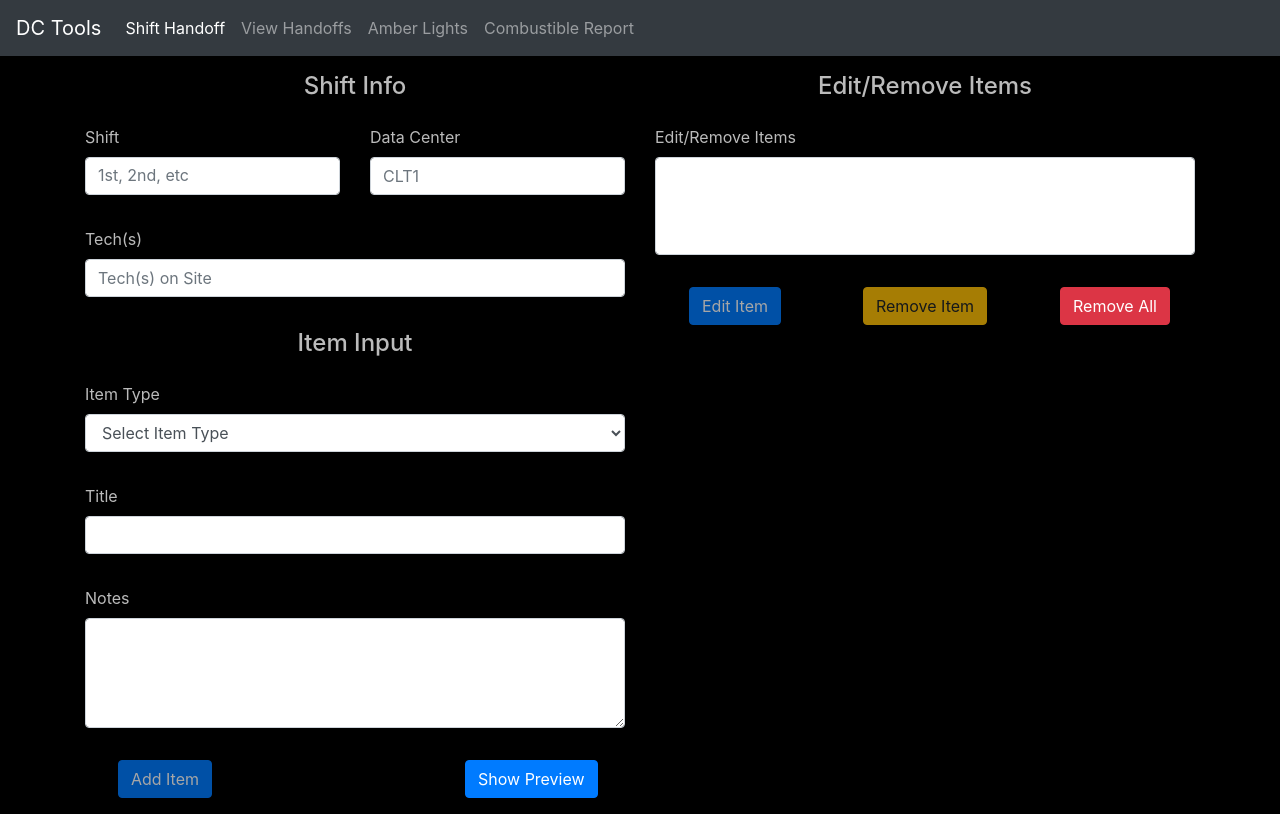
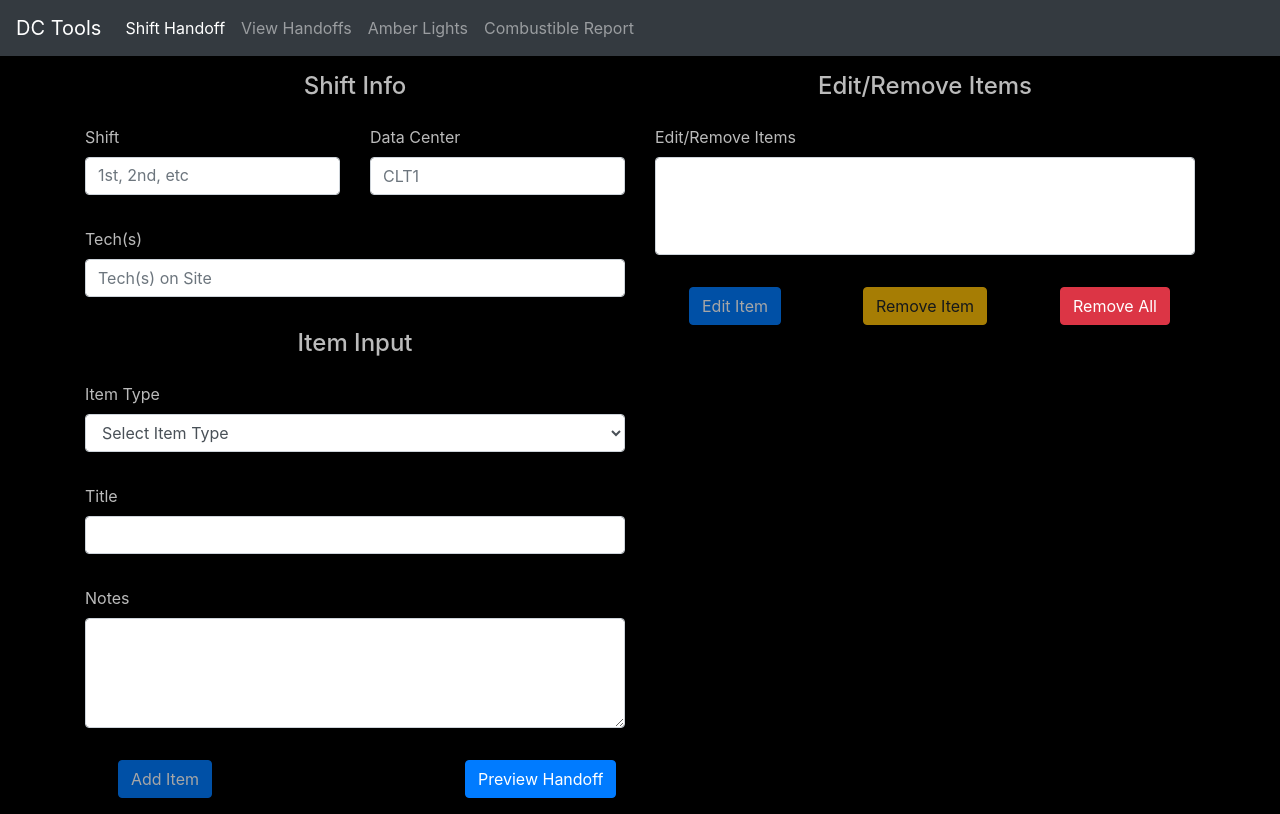
Before and after one commit to GregoryDesmarais/dcTools, a React (Create React App) app in the folder client/: page /handoff in a window 1280 px wide. Built offline with nearby package versions, Linux system fonts and the light colour scheme.

Commit message:
Handoff tweaks - Changed button from "Show Preview" to "Preview Handoff"
Main
- Updated Handoff description per above change.

ViewHandoff
- Results now updates when filter changes.
- clearFilter added, to be implemented in a future update.

```diff
--- a/client/src/pages/Handoff/index.js
+++ b/client/src/pages/Handoff/index.js
@@ -255,7 +255,7 @@ class Handoff extends Component {
                                 </Col>
                                 <Col lg={4} />
                                 <Col>
-                                    <Button onClick={this.showPreview}>Show Preview</Button>
+                                    <Button onClick={this.showPreview}>Preview Handoff</Button>
                                 </Col>
                                 <Col lg={4} />
                             </Row>
@@ -276,7 +276,7 @@ class Handoff extends Component {
                                             {/* <option value="">Select Item</option> */}
                                             {this.state.items.map((item, i) => {
                                                 return (
-                                                    <option key={i} value={i}>{item.type} - {item.title}</option>
+                                                    <option key={i} value={i}>{item.type} - {item.TID !== "" ? `${item.TID} - ` : ""}{item.title}</option>
                                                 )
                                             })}
                                         </Form.Control>
--- a/client/src/pages/Main/index.js
+++ b/client/src/pages/Main/index.js
@@ -53,7 +53,7 @@ class Main extends Component {
                                             <li><strong>Notes</strong> - This is where the user will list any notes for the selected item.</li>
                                         </ul>
                                         <p>NOTE: "Add Item" can only be clicked once all fields in the "Item Input" section are filled.</p>
-                                        <p>"Show Preview" typically used once all shift items have been entered, this will show a pop-up of the generated Shift Handoff for review.</p>
+                                        <p>"Preview Handoff" - used once all shift items have been entered, this will show a pop-up of the generated Shift Handoff for review.</p>
                                         <p>
                                             "Send Report" will save the handoff to the database, copy the handoff to the user's clipboard, then open a new e-mail in their default e-mail client.
                                             The user can then paste the contents of the Shift Handoff into the email body, and send to the appropriate recipients.
--- a/client/src/pages/ViewHandoff/index.js
+++ b/client/src/pages/ViewHandoff/index.js
@@ -16,10 +16,10 @@ class ViewHandoff extends Component {
     state = {
         show: false,
         shift: "",
+        datacenter: "",
+        date: "",
         shiftList: [],
-        datacenter: "",
         dcList: [],
-        date: "",
         data: [],
         preview: {
             date: "",
@@ -29,6 +29,14 @@ class ViewHandoff extends Component {
             items: ""
         },
     }
+
+    // clearFilter = () => {
+    //     this.setState({
+    //         shift: "",
+    //         datacenter: "",
+    //         date: "",
+    //     }, ()=> {this.getData()})
+    // }
 
     getData = () => {
         let tempDate = new Date(this.state.date);
@@ -52,8 +60,7 @@ class ViewHandoff extends Component {
         const { id, value } = event.target;
         this.setState({
             [id]: value
-        });
-        this.getData();
+        }, () => { this.getData() });
     }
 
     componentDidMount = () => {
@@ -127,9 +134,16 @@ class ViewHandoff extends Component {
                                     />
                                 </Form.Group>
                                 <Form.Group>
-                                    <Button onClick={this.getData}>
-                                        Filter
-                                    </Button>
+                                    <Row>
+                                        <Col>
+                                            <Button onClick={this.getData}>
+                                                Filter
+                                            </Button>
+                                        </Col>
+                                        {/* <Col className="text-right">
+                                            <Button onClick={this.clearFilter}>Clear Filters</Button>
+                                        </Col> */}
+                                    </Row>
                                 </Form.Group>
                             </Col>
                         </Row>
```
